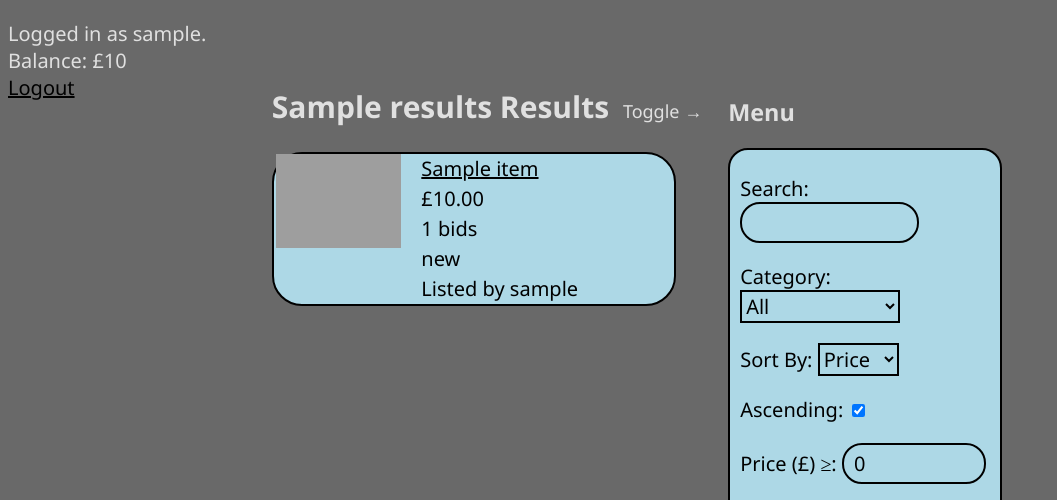
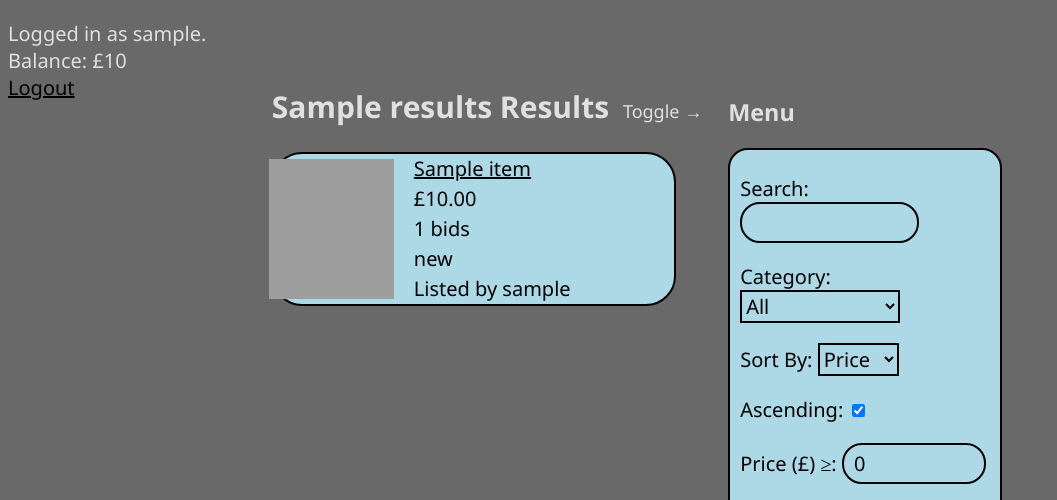
Before and after one commit to MeanMachine0/auctionWebApp, a Django app: template base/templates/base/browse.html in a window 1280 px wide. Shown: the part 65-565 px from the top of the page, without its empty margins (0-1057 px from the left). Run offline with Django 4.2, Linux system fonts and the light colour scheme; tables that the repository leaves empty hold one stand-in row (values such as "Sample post"); the template is opened without the code that fills it: values that come from a table or form of the project are taken from there, most other values are stand-ins (such as "Sample title", 1, 10 or a date in 2020); grey boxes are pictures that could not be loaded.

Commit message:
Repositioning

```diff
--- a/base/templates/base/card.html
+++ b/base/templates/base/card.html
@@ -1,10 +1,10 @@
 {% load static %}
 <div class="textBlock" style="margin-bottom: 10px; max-width: 400px;">
     <div class="centralContainer" style="width: 400px;">
-        <div class="leftContainer" style="width: 125px;">
+        <div class="leftContainer" style="width: 125px; display: flex; margin: 5px 0px 5px -15px;">
             <img src="{{item.bidders}}" alt="thumbNail" style="width: 125px;"/>
         </div>
-        <div class="rightContainer" style="width: 250px;">
+        <div class="rightContainer" style="width: 250px; align-self: center;">
             <a href="{% url 'itemDetail' pk=item.pk %}">{{item.name}}</a>
             <br>
             £{{ item.price }}
```
